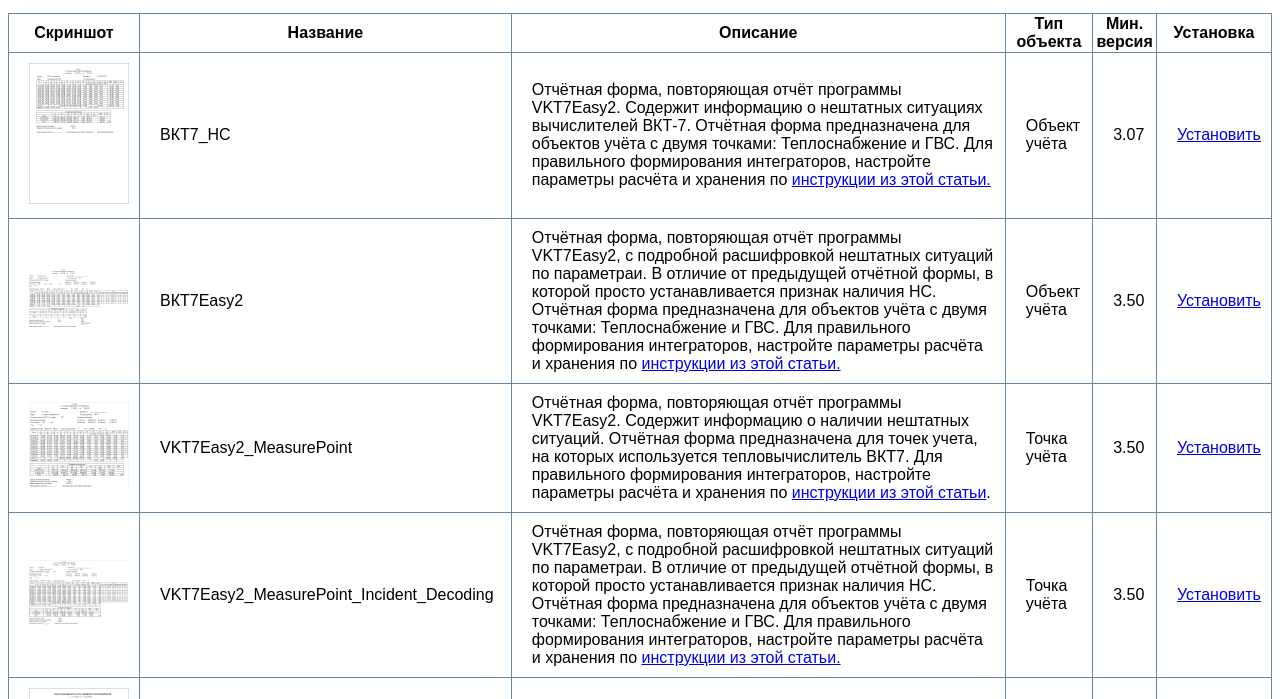
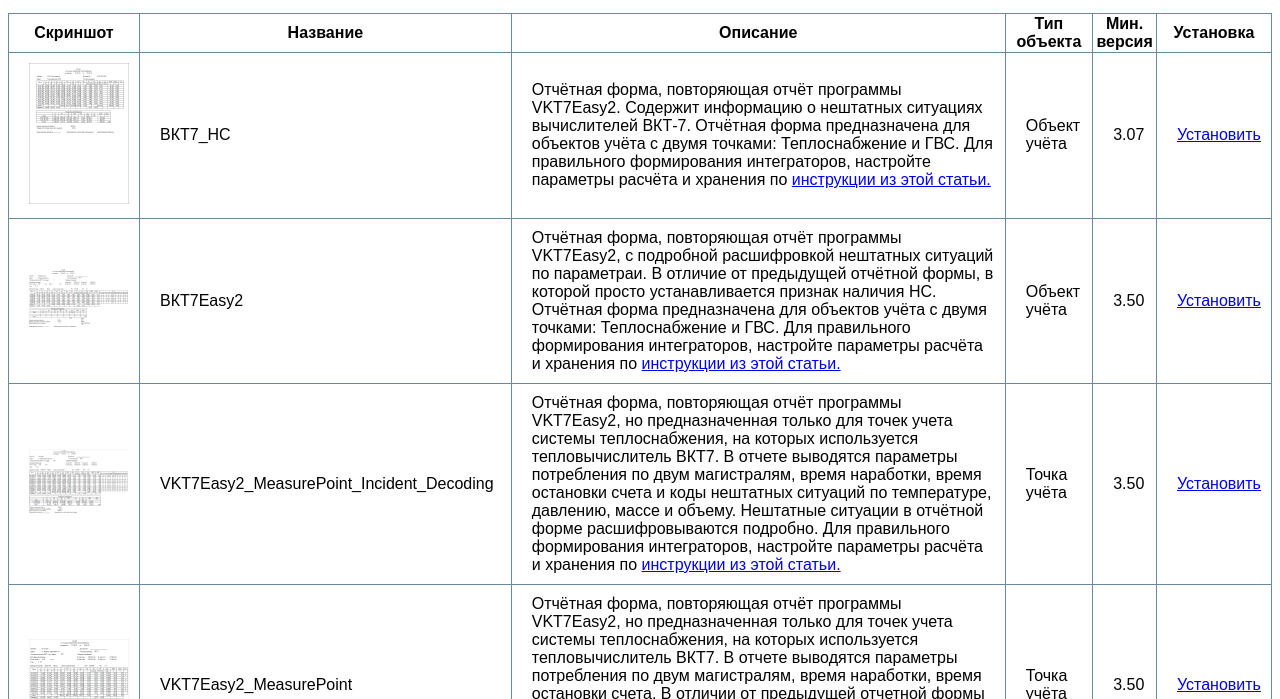
Before and after one commit to lers-uchet/ReportTemplates, a plain HTML site: page catalog/index.html in a window 1280 px wide. Shown: the part 101-800 px from the top of the page. Drawn offline with Linux system fonts and the light colour scheme.

Commit message:
Добавил описание в каталог

```diff
--- a/catalog/index.html
+++ b/catalog/index.html
@@ -57,13 +57,31 @@
 				</td>
 			</tr>
 
+			<tr>
+				<td><a target="_blank" href="screenshots/VKT7Easy2_MeasurePoint_Incident_Decoding.png"><img src="thumbs/VKT7Easy2_MeasurePoint_Incident_Decoding.png" /></a></td>
+				<td>VKT7Easy2_MeasurePoint_Incident_Decoding</td>
+				<td>
+					Отчётная форма, повторяющая отчёт программы VKT7Easy2, но предназначенная только для точек учета системы теплоснабжения, на которых используется тепловычислитель ВКТ7.
+					В отчете выводятся параметры потребления по двум магистралям, время наработки, время остановки счета и коды нештатных ситуаций по температуре, давлению, массе и объему.
+
+					Нештатные ситуации в отчётной форме расшифровываются подробно.
+
+					Для правильного формирования интеграторов, настройте параметры расчёта и хранения по <a target="_blank" href="https://docs.lers.ru/kb/general/config-calc-totals/index.html#%D0%B2%D0%BA%D1%82-7">инструкции из этой статьи.</a>
+				</td>
+				<td>Точка учёта</td>
+				<td>3.50</td>
+				<td>
+					<a href="https://raw.githubusercontent.com/lers-uchet/ReportTemplates/master/BKT7Easy2_MeasurePoint_Incident_Decoding.lersreport">Установить</a>
+				</td>
+			</tr>
 
 			<td><a target="_blank" href="screenshots/VKT7Easy2_MeasurePoint.png"><img src="thumbs/VKT7Easy2_MeasurePoint.png" /></a></td>
 				<td>VKT7Easy2_MeasurePoint</td>
 				<td>
-					Отчётная форма, повторяющая отчёт программы VKT7Easy2.
-					Содержит информацию о наличии нештатных ситуаций.
-					Отчётная форма предназначена для точек учета, на которых используется тепловычислитель ВКТ7.
+					Отчётная форма, повторяющая отчёт программы VKT7Easy2, но предназначенная только для точек учета системы теплоснабжения, на которых используется тепловычислитель ВКТ7.
+					В отчете выводятся параметры потребления по двум магистралям, время наработки, время остановки счета.
+					В отличии от предыдущей отчетной формы с подробной расшифровкой нештатных ситуаций, в этой отчетной форме выводится только признак наличия НС.
+
 					Для правильного формирования интеграторов, настройте параметры расчёта и хранения по
 					<a href="https://docs.lers.ru/kb/general/config-calc-totals/index.html#%D0%B2%D0%BA%D1%82-7">инструкции из этой статьи</a>.
 				</td>
@@ -71,23 +89,6 @@
 				<td>3.50</td>
 				<td>
 					<a href="https://raw.githubusercontent.com/lers-uchet/ReportTemplates/master/BKT7Easy2_MeasurePoint.lersreport">Установить</a>
-				</td>
-			</tr>
-
-			<tr>
-				<td><a target="_blank" href="screenshots/VKT7Easy2_MeasurePoint_Incident_Decoding.png"><img src="thumbs/VKT7Easy2_MeasurePoint_Incident_Decoding.png" /></a></td>
-				<td>VKT7Easy2_MeasurePoint_Incident_Decoding</td>
-				<td>
-					Отчётная форма, повторяющая отчёт программы VKT7Easy2, с подробной расшифровкой нештатных ситуаций по параметраи. В отличие от предыдущей отчётной формы, в которой просто устанавливается признак наличия НС.
-
-					Отчётная форма предназначена для объектов учёта с двумя точками: Теплоснабжение и ГВС.
-
-					Для правильного формирования интеграторов, настройте параметры расчёта и хранения по <a target="_blank" href="https://docs.lers.ru/kb/general/config-calc-totals/index.html#%D0%B2%D0%BA%D1%82-7">инструкции из этой статьи.</a>
-				</td>
-				<td>Точка учёта</td>
-				<td>3.50</td>
-				<td>
-					<a href="https://raw.githubusercontent.com/lers-uchet/ReportTemplates/master/BKT7Easy2_MeasurePoint_Incident_Decoding.lersreport">Установить</a>
 				</td>
 			</tr>
 
```
